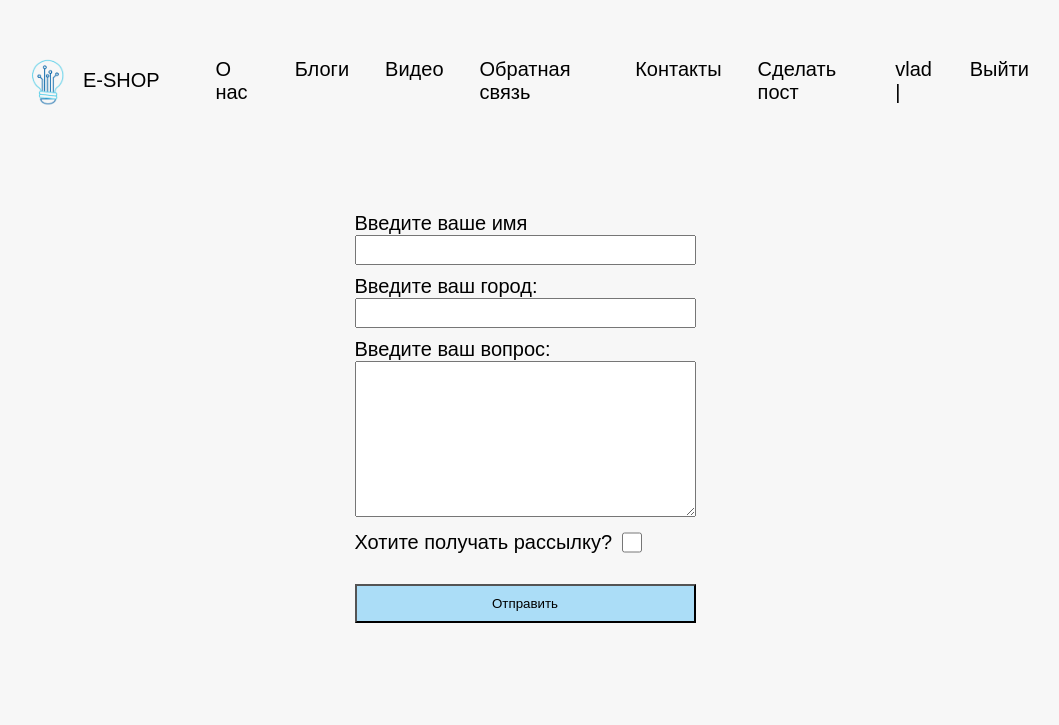
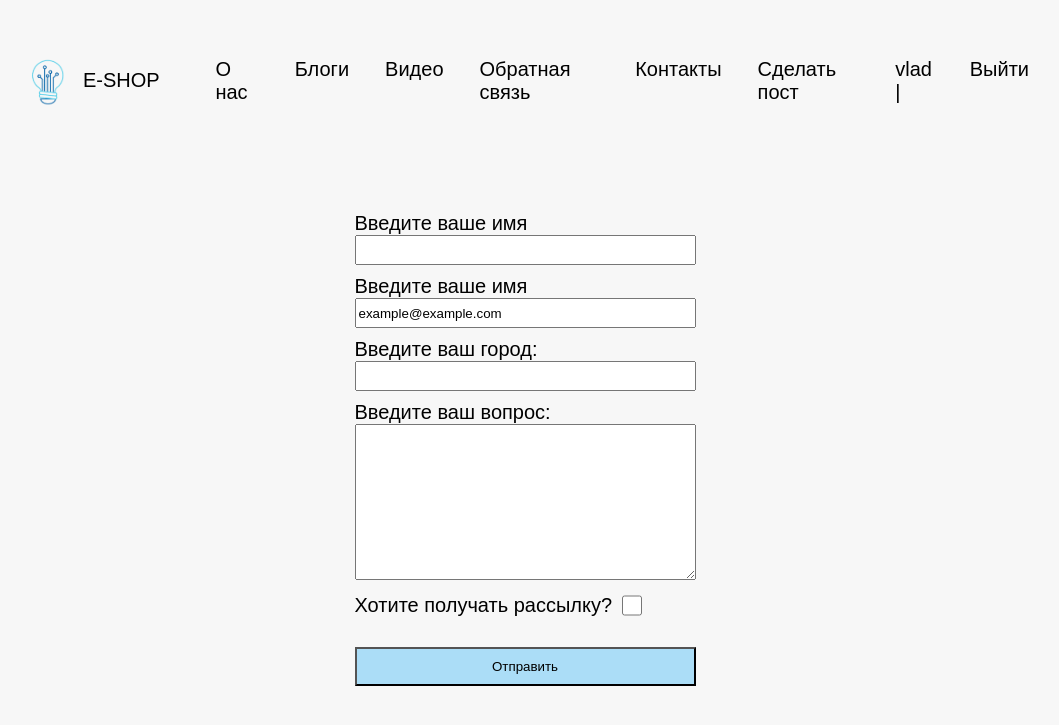
Before and after one commit to 1LGK1/brutan-bratan-davai-podimim, a Django app: page /feedback in a window 1280 px wide. Shown: the top 725 px of the page, without its empty margins (115-1174 px from the left). Run offline with Django 5.2, Linux system fonts and the light colour scheme; a user stored in the database is signed in.

Commit message:
last_version

```diff
--- a/site/eblog/forms.py
+++ b/site/eblog/forms.py
@@ -54,4 +54,4 @@ class MakeVideo(forms.ModelForm):
 class Feedback(forms.ModelForm):
     class Meta:
         model = Feedback
-        fields = ('username','city','content','feedback')
+        fields = ('username','city','content','feedback','email')
--- a/site/eblog/models.py
+++ b/site/eblog/models.py
@@ -35,3 +35,4 @@ class Feedback(models.Model):
     city = models.CharField(max_length = 50 , verbose_name = "Город")
     content = models.TextField(verbose_name = "Коментарий:")
     feedback = models.BooleanField(default = False)
+    email = models.EmailField(default="example@example.com" , max_length = 250)
--- a/site/eblog/views.py
+++ b/site/eblog/views.py
@@ -110,7 +110,7 @@ def videos(request):
     }
     return render(request,"videos.html",context)
 
-
+@login_required
 def feedback(request):
     if request.method == "POST":
         form = Feedback(request.POST)
--- a/site/static/style.css
+++ b/site/static/style.css
@@ -297,6 +297,10 @@ input ,textarea{
 .feedback_city input{
     height: 30px;
 }
+
+.feedback_email input{
+    height: 30px;
+}
 .feedback_username input {
     height: 30px;
 }
--- a/site/templates/feedback.html
+++ b/site/templates/feedback.html
@@ -9,6 +9,11 @@
             <div class="feedback_username">
                 <p>Введите ваше имя</p>
                 {{form.username}}
+            </div>
+
+            <div class="feedback_email">
+                <p>Введите ваше имя</p>
+                {{form.email}}
             </div>
 
             <div class="feedback_city">
@@ -48,6 +53,7 @@ document.addEventListener('DOMContentLoaded', function () {
     document.addEventListener('DOMContentLoaded', function () {
         const textInputs = document.querySelectorAll('input[type="text"]');
         const textArea = document.querySelectorAll('textarea');
+        const textEmail = document.querySelectorAll('input[type="email"]');
 
             textInputs.forEach(input => {
             input.addEventListener('focus', function () {
@@ -78,6 +84,20 @@ document.addEventListener('DOMContentLoaded', function () {
 
 
             });
+            textEmail.forEach(input => {
+            input.addEventListener('focus', function () {
+                this.style.backgroundColor = 'rgba(111, 201, 247, 0.554)';
+                this.style.color = 'white';
+            });
+
+
+            input.addEventListener('blur', function () {
+                this.style.backgroundColor = 'white';
+                this.style.color = 'black';
+            });
+
+
+            });
 
     });
 </script>
--- a/site/web_project/settings.py
+++ b/site/web_project/settings.py
@@ -16,7 +16,7 @@ SECRET_KEY = "django-insecure-*dfwn5vec=*0p$_ogz8xm($y#0p9$(w3o#9#d92k3g$l*e82xz
 DEBUG = True
 
 ALLOWED_HOSTS = []
-
+LOGIN_URL = '/login'
 
 # Application definition
 
```
Also changed, not shown: site/db.sqlite3, site/eblog/migrations/0009_feedback_email.py (added).
